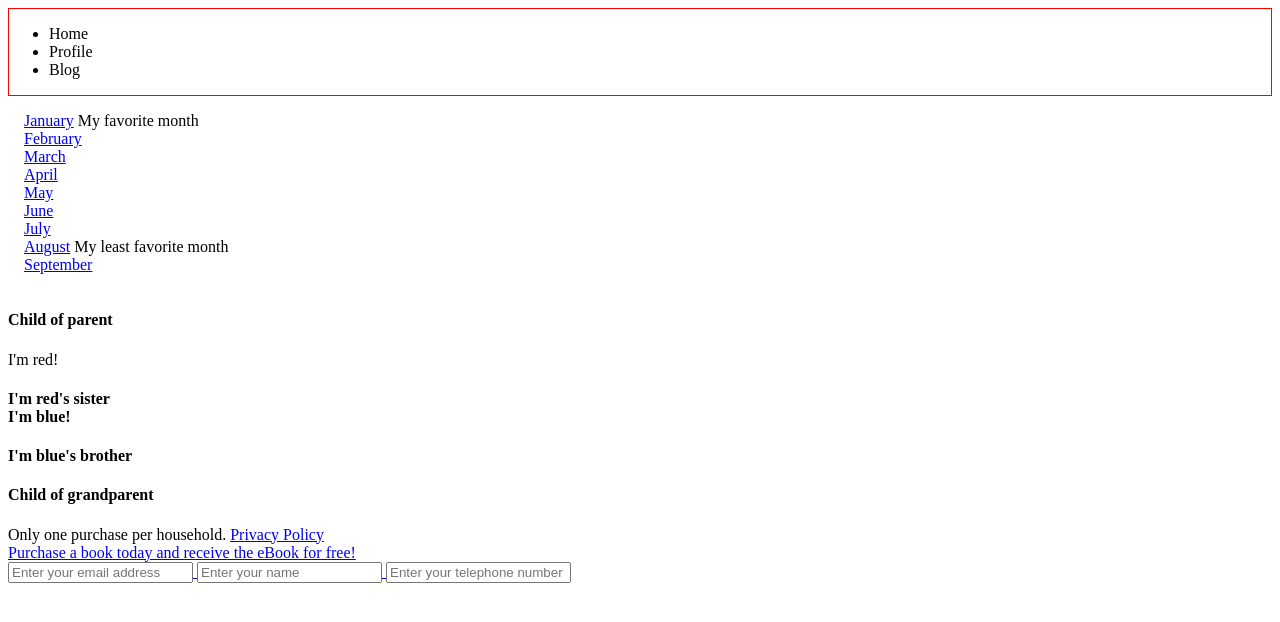
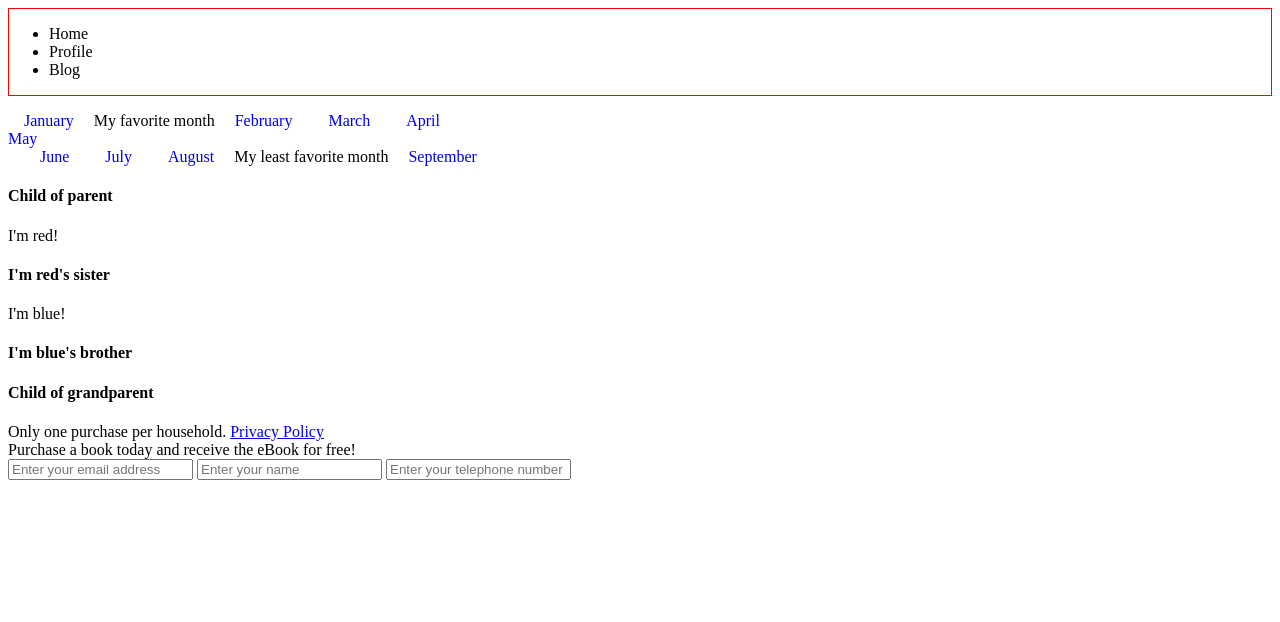
Before and after one commit to T-Farmer/css-selectors, a plain HTML site: page index.html in a window 1280 px wide. Drawn offline with Linux system fonts and the light colour scheme.

Commit message:
troubleshooting inline nav display; closed open elements

```diff
--- a/index.html
+++ b/index.html
@@ -13,8 +13,8 @@
       </ul>
   </header>
   <section>
-    <div class="month-list">
-      <ul class="monthsUL">
+    <div class="months-list" id="navContainer">
+      <ul>
         <li>
           <a href="#">January</a>
           <span class="disabled">My favorite month</span>
@@ -62,7 +62,7 @@
         <h4>Child of parent</h4>
         <div>
           <div>I'm red!</div>
-          <h4>I'm red's sister
+          <h4>I'm red's sister</h4>
           <div>I'm blue!</div>
           <h4>I'm blue's brother</h4>
         </div>
@@ -81,6 +81,7 @@
             Privacy Policy
           </span>
         </span>
+      </a>
     </div>
 
     <div class="promo">
--- a/selectors.css
+++ b/selectors.css
@@ -4,8 +4,17 @@
 	border-color: red;
 }
 
-.monthsUL	{
+#navContainer ul {
 	list-style-type: none;
-	margin: 0;
-	padding: 1em;
+	margin: 20;
+	padding: 0;
 }
+
+#navContainer ul li {
+	display: inline;
+}
+
+#navContainer ul li a {
+	text-decoration: none;
+	padding: .5em 1em;
+}
```
